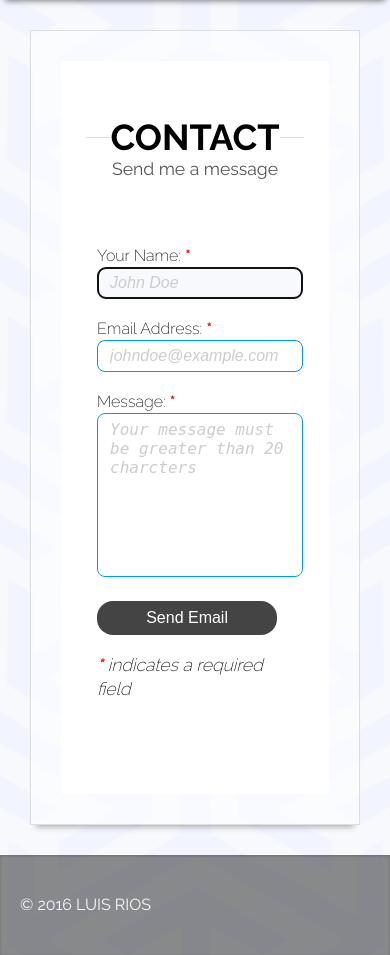
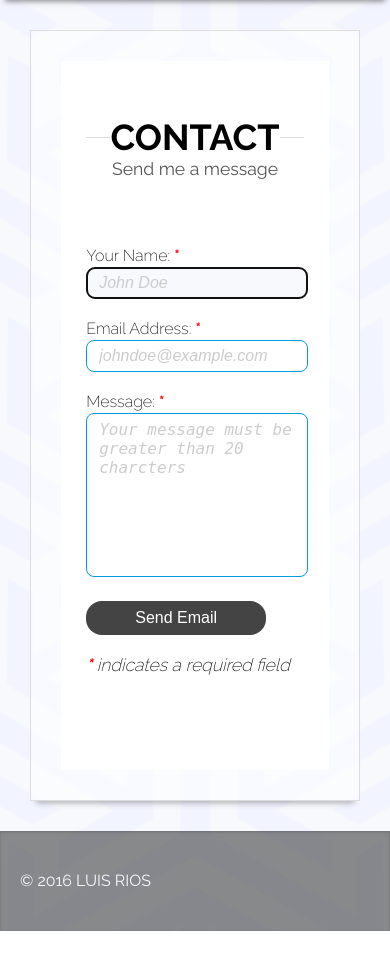
Before and after one commit to RiosCreative/Rios-Creative-Website, a PHP site: page /contact/ in a window 390 px wide. Shown: the part 60-1015 px from the top of the page. After the commit the page ends 991 px from the top, so only its background shows below. Run offline with PHP 8.4, Linux system fonts and the light colour scheme; some libraries are stand-ins or nearby versions.

Commit message:
CSS Adjustments
Adjustments for display discrepancies

```diff
--- a/css/contact.css
+++ b/css/contact.css
@@ -161,3 +161,13 @@ input.placeholder-text, textarea.placeholder-text  {
     color:#CCC;
     font-style:italic;
 }
+
+/** Phones **/
+@media only screen
+    and (max-width : 500px) {
+        #contact-form {
+            width:100%;
+        }
+
+        }
+}
--- a/css/style.css
+++ b/css/style.css
@@ -310,7 +310,7 @@ svg .a{fill:none;}
     -webkit-flex:0 1 auto;
     height: auto;
     margin:0 5px;
-    max-height:600px;
+    max-height:700px;
     min-width: 200px;
     order: 1;
     -webkit-order:1;
@@ -575,11 +575,11 @@ and (max-width : 500px) {
     .full-info-holder{
         flex-direction: column;
         -webkit-flex-direction:column;
-        max-height: 100%;
     }
     .full-info-holder, .text-main, .img-main {
         padding: 0;
         margin: 0 0 20px;
+        max-height: 100%;
         max-width: 100%;
     }
 
```
